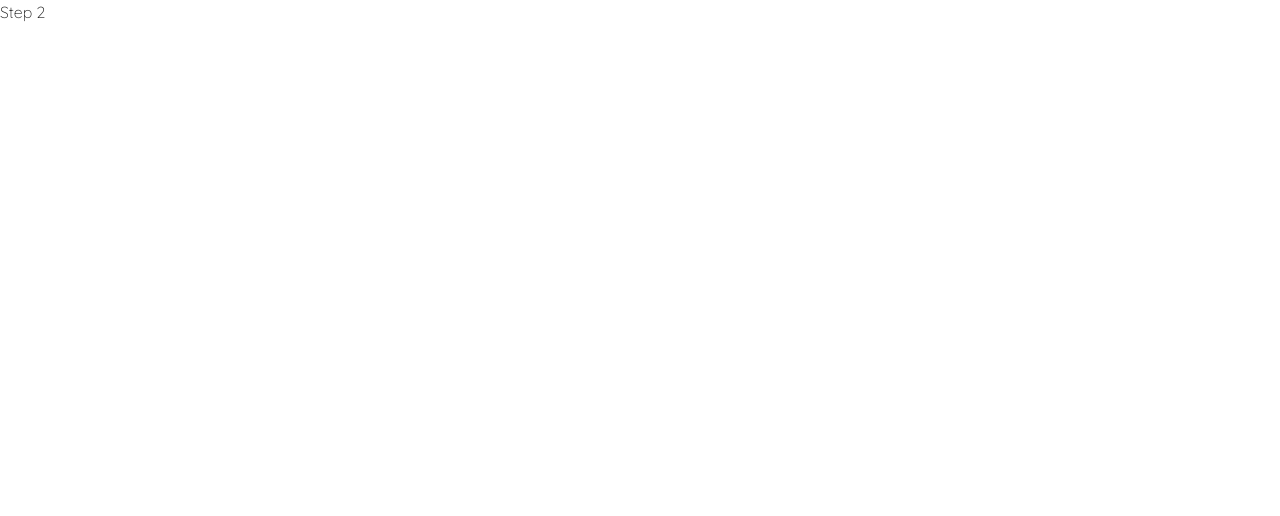
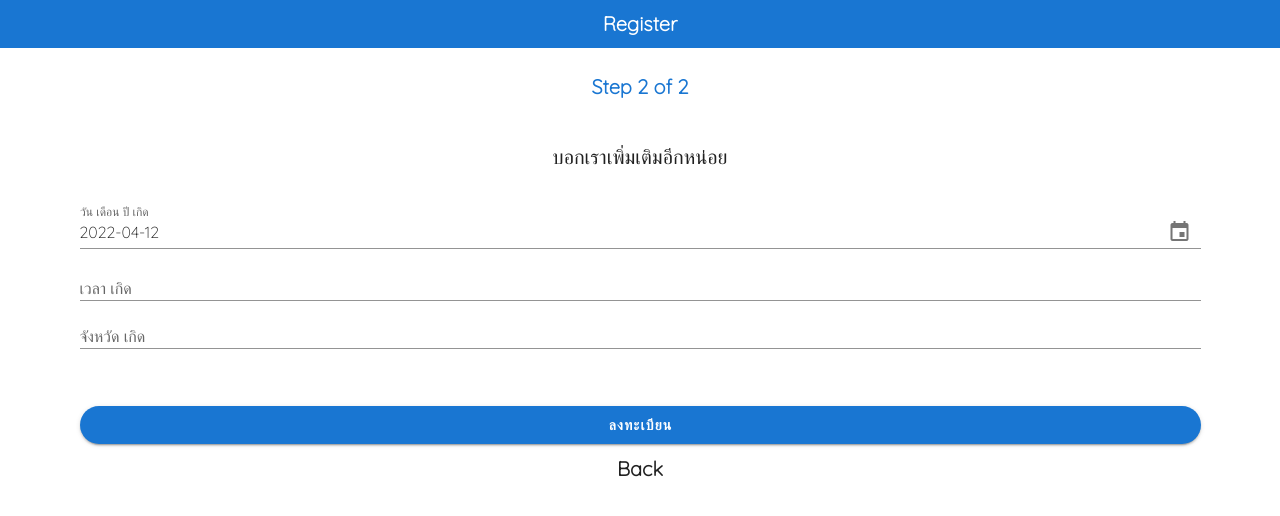
Before and after one commit to minkicu/auspiciousRegister, a Nuxt app: page /register/step2 in a window 1280 px wide. Shown: the top 516 px of the page. Built offline with nearby package versions, Linux system fonts and the light colour scheme.

Commit message:
add birthdate picker

```diff
--- a/layouts/default.vue
+++ b/layouts/default.vue
@@ -33,6 +33,9 @@ export default {
     .text-primay{
       color: #1976d2;
     }
+    .text-main{
+      font-size: 20px;
+    }
     .text-title{
       font-size: 20px;
       font-weight: bold;
--- a/pages/register/index.vue
+++ b/pages/register/index.vue
@@ -76,11 +76,10 @@
 export default {
     data() {
         return {
-
             form: {
-                firstname: '',
-                lastname: '',
-                gender: 1
+                firstname: this.$store.getters.getRegister.firstname,
+                lastname: this.$store.getters.getRegister.lastname,
+                gender: this.$store.getters.getRegister.gender
             }
         }
     },
@@ -99,13 +98,18 @@ export default {
             validatorField.forEach((field) => {
                 if(this.form[field] == ''){
                     validated = false
-                    errors.push(`${field} ไม่สามารถเว้นว่างได้`)
+                    //errors.push(`${field} ไม่สามารถเว้นว่างได้`)
+                    if (field == 'firstname') {
+                        errors.push(`ชื่อ ไม่สามารถเว้นว่างได้`)
+                    } else {
+                        errors.push(`สกุล ไม่สามารถเว้นว่างได้`)
+                    }
                 }
             })
             if(!validated){
                 this.$store.dispatch('setDialog', {
                     isShow: true,
-                    title: 'Form is error',
+                    title: 'ข้อผิดพลาด',
                     message: errorMsg = errors.map((error) => error+'<br/>').join('')
                 })
             }
--- a/pages/register/step2.vue
+++ b/pages/register/step2.vue
@@ -1,5 +1,124 @@
 <template>
     <div>
-        <p>Step 2</p>
+        <v-app-bar
+      color="primary accent-4"
+      dense
+      flat
+      dark
+    >
+    <v-toolbar-title>Register</v-toolbar-title>
+        </v-app-bar>
+        <v-container class="pt-0 pb-0">
+            <v-row>
+                <v-col cols="12">
+                    <div class="mt-6 text-primay text-title text-center">
+                    Step 2 of 2
+                    </div>
+                </v-col>
+                <v-col cols="12">
+                    <v-form>
+                        <p class="text-center text-main mb-0 mt-4">บอกเราเพิ่มเติมอีกหน่อย</p>
+                        <v-dialog
+                            ref="dialog"
+                            v-model="modal"
+                            persistent
+                            width="290px"
+                        >
+                            <template v-slot:activator="{ on, attrs }">
+                            <v-text-field
+                                v-model="form.birthdate"
+                                label="วัน เดือน ปี เกิด"
+                                prepend-icon="mdi-calendar"
+                                readonly
+                                v-bind="attrs"
+                                v-on="on"
+                                class="set-birthday mt-8"
+                            ></v-text-field>
+                            </template>
+                            <v-date-picker
+                            :max="(new Date(Date.now() - (new Date()).getTimezoneOffset() * 60000)).toISOString().substr(0, 10)"
+                            v-model="form.birthdate"
+                            scrollable
+
+                            >
+                            <v-spacer></v-spacer>
+                            <v-btn
+                                text
+                                color="primary"
+                                @click="modal = false"
+                            >
+                                Cancel
+                            </v-btn>
+                            <v-btn
+                                text
+                                color="primary"
+                                @click="$refs.dialog.save(date)"
+                            >
+                                OK
+                            </v-btn>
+                            </v-date-picker>
+                        </v-dialog>
+                        <v-text-field
+                            v-model="form.birthtime"
+                            dense
+                            label="เวลา เกิด"
+                        ></v-text-field>
+                        <v-text-field
+                            v-model="form.birthlocation"
+                            dense
+                            label="จังหวัด เกิด"
+                        ></v-text-field>
+                        <v-btn
+                            rounded
+                            color="primary"
+                            dark
+                            class="w-100 mt-8 my-btn mt-10"
+                            @click="register"
+                            >
+                            ลงทะเบียน
+                            </v-btn>
+
+                        <div class="w-100 text-center my-btn text-primary" @click="back">Back</div>
+                    </v-form>
+                </v-col>
+            </v-row>
+        </v-container>
     </div>
 </template>
+
+<script>
+export default {
+    data(){
+        return {
+            form: {
+                birthdate: (new Date(Date.now() - (new Date()).getTimezoneOffset() * 60000)).toISOString().substr(0, 10),
+                birthtime: '',
+                birthlocation: ''
+            },
+            modal: false,
+        }
+    },
+    methods: {
+        back() {
+            this.$router.push('/register')
+        },
+        register() {
+            console.log("register")
+        }
+    }
+}
+</script>
+
+<style lang="scss" scoped>
+    .v-form{
+        padding: 0 20px;
+    }
+    .set-birthday{
+        position: relative;
+        ::v-deep .v-input__prepend-outer{
+            position: absolute;
+            right: 0;
+        }
+
+    }
+</style>
--- a/store/index.js
+++ b/store/index.js
@@ -7,7 +7,10 @@ export const state = () => ({
     register: {
         firstname: '',
         lastname: '',
-        gender: 1
+        gender: 1,
+        birthdate: (new Date(Date.now() - (new Date()).getTimezoneOffset() * 60000)).toISOString().substr(0, 10),
+        birthtime: '',
+        birthlocation: ''
 
     }
 })
```
